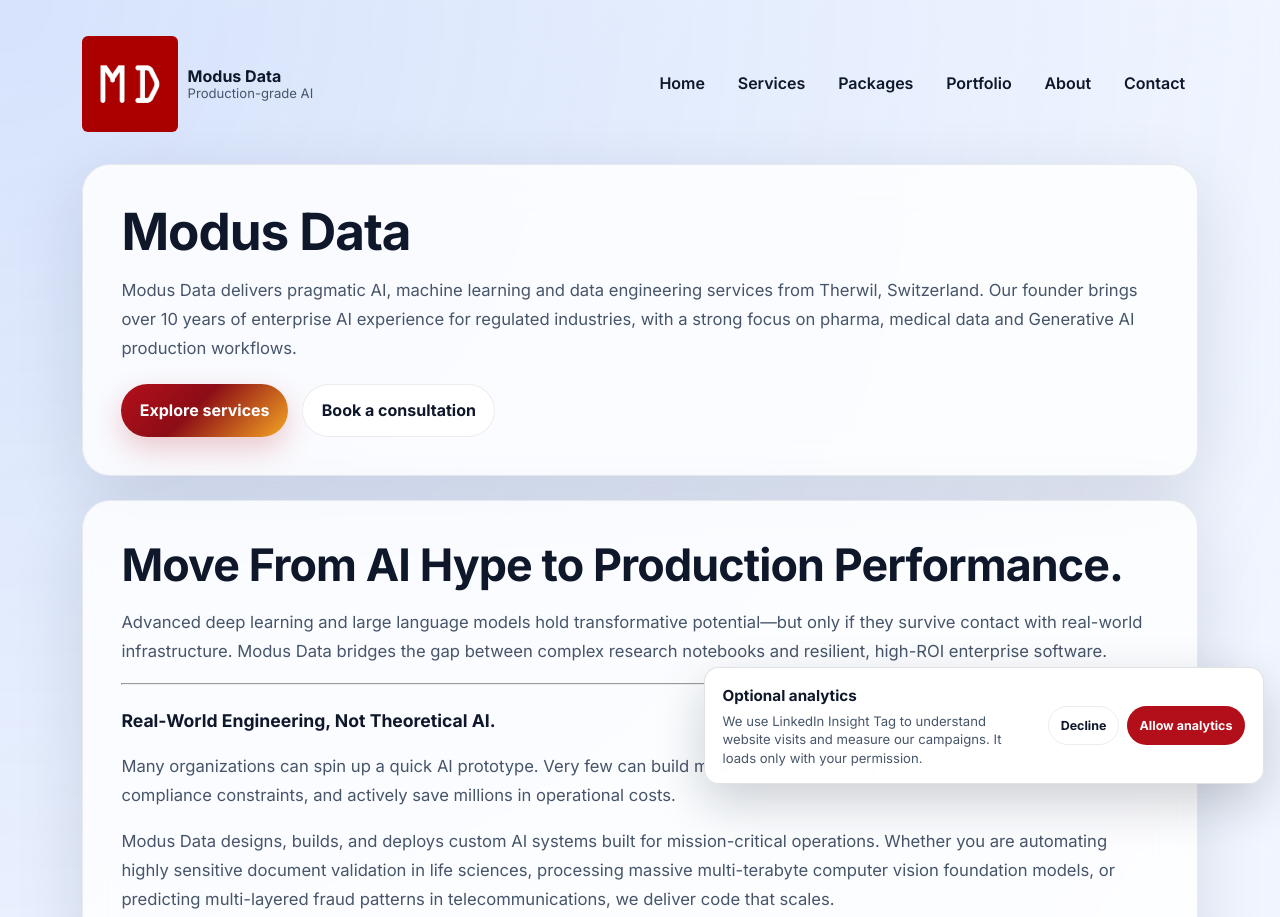
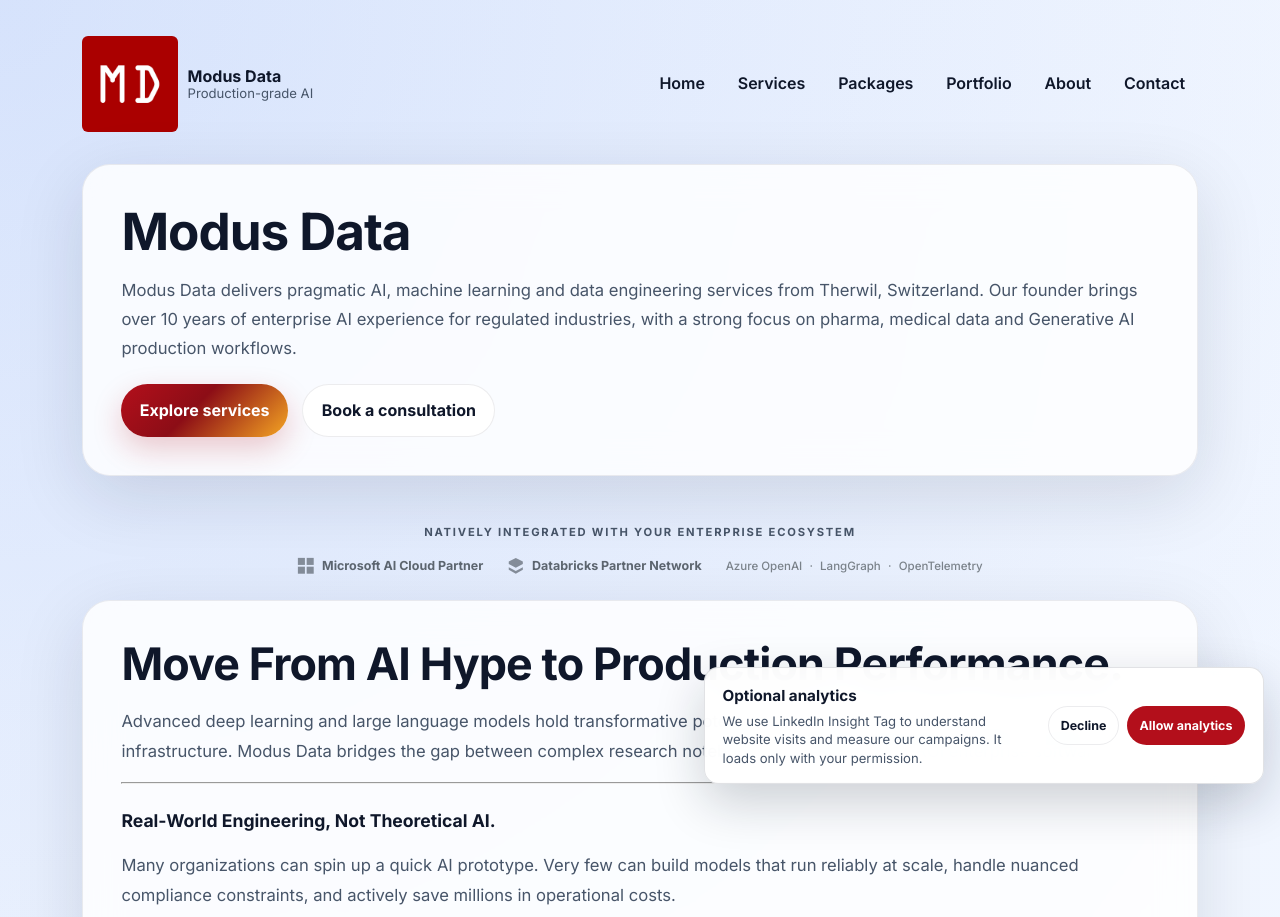
Before and after one commit to atcjochems/modusdata_website, an Astro site: page / in a window 1280 px wide. Shown: the top 917 px of the page. Built offline with nearby package versions, Linux system fonts and the light colour scheme; Astro itself is replaced by a stand-in of ours.

Commit message:
feat: Add Ecosystem Trust Strip component and integrate partner badges across pages

```diff
--- /dev/null
+++ b/src/components/EcosystemTrustStrip.astro
@@ -0,0 +1,32 @@
+---
+interface Props {
+  class?: string;
+}
+
+const { class: className = '' } = Astro.props;
+---
+
+<section class:list={['ecosystem-trust-strip', className]} aria-labelledby="ecosystem-trust-title">
+  <p id="ecosystem-trust-title">Natively Integrated with Your Enterprise Ecosystem</p>
+  <div class="ecosystem-trust-items">
+    <div class="ecosystem-trust-item" aria-label="Microsoft AI Cloud Partner">
+      <svg class="ecosystem-mark microsoft-mark" viewBox="0 0 20 20" role="img" aria-label="Microsoft AI Cloud Partner">
+        <rect x="1" y="1" width="8" height="8" fill="currentColor" />
+        <rect x="11" y="1" width="8" height="8" fill="currentColor" />
+        <rect x="1" y="11" width="8" height="8" fill="currentColor" />
+        <rect x="11" y="11" width="8" height="8" fill="currentColor" />
+      </svg>
+      <span>Microsoft AI Cloud Partner</span>
+    </div>
+    <div class="ecosystem-trust-item" aria-label="Databricks C&amp;SI Partner">
+      <svg class="ecosystem-mark databricks-mark" viewBox="0 0 20 20" role="img" aria-label="Databricks C&amp;SI Partner">
+        <path d="M2 5.25 10 1l8 4.25v2.7l-8 4.25-8-4.25v-2.7Zm0 6.5 8 4.25 8-4.25v2.7L10 19l-8-4.55v-2.7Z" fill="currentColor" />
+        <path d="M5.25 8.5 10 11l4.75-2.5L10 6 5.25 8.5Z" fill="currentColor" />
+      </svg>
+      <span>Databricks Partner Network</span>
+    </div>
+    <div class="ecosystem-trust-item ecosystem-trust-item--secondary" aria-label="Azure OpenAI, LangGraph and OpenTelemetry">
+      <span>Azure OpenAI</span><span aria-hidden="true">·</span><span>LangGraph</span><span aria-hidden="true">·</span><span>OpenTelemetry</span>
+    </div>
+  </div>
+</section>
--- a/src/layouts/BaseLayout.astro
+++ b/src/layouts/BaseLayout.astro
@@ -125,6 +125,16 @@ const links = [
             <div class="footer-meta" aria-label="Business information">
               <span>Therwil / Basel, Switzerland</span>
               <span>CHE-218.406.940</span>
+            </div>
+            <div class="partner-badges" aria-label="Partner credentials">
+              <span class="partner-badge" title="Microsoft AI Cloud Partner">
+                <svg viewBox="0 0 20 20" aria-hidden="true"><rect x="1" y="1" width="8" height="8" fill="currentColor"/><rect x="11" y="1" width="8" height="8" fill="currentColor"/><rect x="1" y="11" width="8" height="8" fill="currentColor"/><rect x="11" y="11" width="8" height="8" fill="currentColor"/></svg>
+                <span>Microsoft AI Cloud Partner</span>
+              </span>
+              <span class="partner-badge" title="Databricks C&amp;SI Partner">
+                <svg viewBox="0 0 20 20" aria-hidden="true"><path d="M2 5.25 10 1l8 4.25v2.7l-8 4.25-8-4.25v-2.7Zm0 6.5 8 4.25 8-4.25v2.7L10 19l-8-4.55v-2.7Z" fill="currentColor"/><path d="M5.25 8.5 10 11l4.75-2.5L10 6 5.25 8.5Z" fill="currentColor"/></svg>
+                <span>Databricks C&amp;SI Partner</span>
+              </span>
             </div>
           </div>
 
--- a/src/pages/index.astro
+++ b/src/pages/index.astro
@@ -17,6 +17,7 @@ if (!content.en) {
 const data = content.en;
 import Testimonials from '../components/widgets/Testimonials.astro';
 import FAQ from '../components/widgets/FAQ.astro';
+import EcosystemTrustStrip from '../components/EcosystemTrustStrip.astro';
 ---
 
 <BaseLayout
@@ -32,6 +33,8 @@ import FAQ from '../components/widgets/FAQ.astro';
     </div>
   </section>
 
+  <EcosystemTrustStrip />
+
   <div class="markdown-content">
     <Content />
   </div>
--- a/src/styles/global.css
+++ b/src/styles/global.css
@@ -125,6 +125,70 @@ a {
 .site-main {
   display: block;
 }
+
+.ecosystem-trust-strip {
+  padding: 1.5rem 0;
+  color: var(--color-muted);
+  text-align: center;
+}
+
+.ecosystem-trust-strip > p {
+  margin: 0 0 0.85rem;
+  font-size: 0.7rem;
+  font-weight: 700;
+  letter-spacing: 0.16em;
+  text-transform: uppercase;
+}
+
+.ecosystem-trust-items {
+  display: flex;
+  align-items: center;
+  justify-content: center;
+  flex-wrap: wrap;
+  gap: 0.7rem 1.5rem;
+}
+
+.ecosystem-trust-item {
+  display: inline-flex;
+  align-items: center;
+  gap: 0.45rem;
+  color: #5d6670;
+  font-size: 0.78rem;
+  font-weight: 650;
+}
+
+.ecosystem-mark {
+  width: 1.1rem;
+  height: 1.1rem;
+  opacity: 0.7;
+}
+
+.ecosystem-trust-item--secondary {
+  color: #7b838b;
+  font-size: 0.72rem;
+  font-weight: 500;
+}
+
+.partner-badges {
+  display: flex;
+  flex-wrap: wrap;
+  gap: 0.5rem 0.85rem;
+  margin-top: 0.9rem;
+}
+
+.partner-badge {
+  display: inline-flex;
+  align-items: center;
+  gap: 0.35rem;
+  color: #6b7280;
+  font-size: 0.68rem;
+  font-weight: 600;
+  opacity: 0.7;
+  transition: opacity 0.2s ease;
+}
+
+.partner-badge:hover { opacity: 1; }
+.partner-badge svg { width: 1.15rem; height: 1.15rem; }
 
 .consent-banner {
   position: fixed;
```
Also changed, not shown: src/pages/packages.astro (+9 -0 lines).
